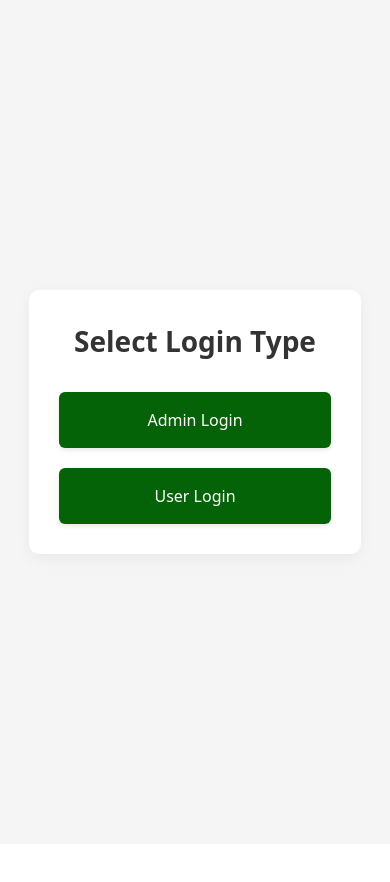
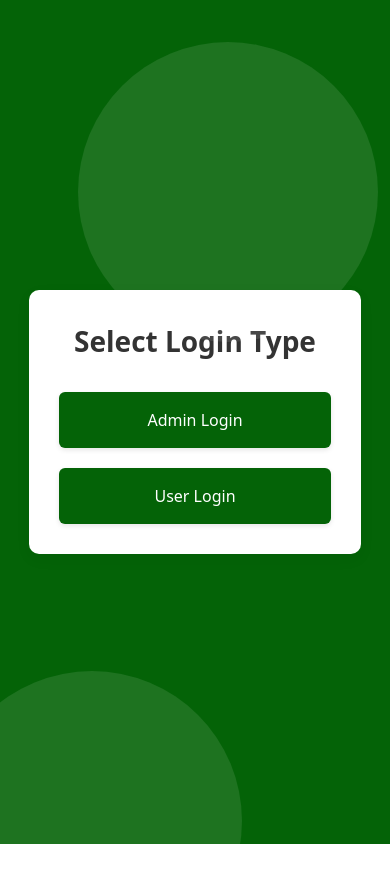
Before and after one commit to aztrix-codes/kurbani, a Next.js app: page / in a window 390 px wide. Shown: the top 882 px of the page. Before the commit the page ends 844 px from the top, so only its background shows below. Built offline with nearby package versions, Linux system fonts and the light colour scheme.

Commit message:
login page ui changed

```diff
--- a/src/app/auth/admin/page.js
+++ b/src/app/auth/admin/page.js
@@ -10,7 +10,6 @@ function AdminLoginPage() {
   const [isLoading, setIsLoading] = useState(false);
   const [error, setError] = useState('');
   const router = useRouter();
-
 
   const handleSubmit = async (e) => {
     e.preventDefault();
@@ -29,7 +28,6 @@ function AdminLoginPage() {
       console.error('Login error:', err);
 
       if (err.response) {
-        // The server responded with an error status
         if (err.response.status === 401) {
           setError('Invalid username or password');
         } else if (err.response.status === 400) {
@@ -38,10 +36,8 @@ function AdminLoginPage() {
           setError(`Server error occurred: ${err.response.data?.error || 'Unknown error'}`);
         }
       } else if (err.request) {
-        // The request was made but no response was received
         setError('Network error - please check your connection and try again');
       } else {
-        // Something happened in setting up the request
         setError('An unexpected error occurred');
       }
     } finally {
@@ -75,24 +71,6 @@ function AdminLoginPage() {
       justifyContent: 'center',
       alignItems: 'center',
       backgroundColor: '#f5f5f5'
-    },
-    backgroundCircle1: {
-      position: 'absolute',
-      width: '300px',
-      height: '300px',
-      borderRadius: '50%',
-      backgroundColor: 'rgba(255, 255, 255, 0.1)',
-      top: '10%',
-      left: '10%'
-    },
-    backgroundCircle2: {
-      position: 'absolute',
-      width: '400px',
-      height: '400px',
-      borderRadius: '50%',
-      backgroundColor: 'rgba(255, 255, 255, 0.1)',
-      bottom: '10%',
-      right: '5%'
     },
     leftPanelContent: {
       color: 'white',
@@ -156,7 +134,7 @@ function AdminLoginPage() {
       fontWeight: '500',
       cursor: 'pointer',
       transition: 'background-color 0.2s',
-      marginTop: '10px'
+      marginTop: '10px',
     },
     submitButtonHover: {
       backgroundColor: '#034d05'
@@ -166,7 +144,43 @@ function AdminLoginPage() {
       fontSize: '14px',
       marginTop: '10px',
       textAlign: 'center'
-    }
+    },
+    backgroundCircle1: {
+      position: 'absolute',
+      width: '300px',
+      height: '300px',
+      borderRadius: '50%',
+      backgroundColor: 'rgba(255, 255, 255, 0.1)',
+      top: '10%',
+      left: '10%'
+    },
+    backgroundCircle2: {
+      position: 'absolute',
+      width: '400px',
+      height: '400px',
+      borderRadius: '50%',
+      backgroundColor: 'rgba(255, 255, 255, 0.1)',
+      bottom: '10%',
+      right: '5%'
+    },
+    backgroundCircle3: {
+      position: 'absolute',
+      width: '300px',
+      height: '300px',
+      borderRadius: '50%',
+      backgroundColor: 'rgba(255, 255, 255, 0.1)',
+      top: '5%',
+      left: '20%'
+    },
+    backgroundCircle4: {
+      position: 'absolute',
+      width: '300px',
+      height: '300px',
+      borderRadius: '50%',
+      backgroundColor: 'rgba(255, 255, 255, 0.1)',
+      bottom: '-15%',
+      left: '-15%'
+    },
   };
 
   // Media query function for responsive design
@@ -174,19 +188,22 @@ function AdminLoginPage() {
     if (typeof window !== 'undefined' && window.innerWidth <= 768) {
       return {
         mainContainer: {
-          flexDirection: 'column-reverse'
+          flexDirection: 'column',
+          backgroundColor: '#046307' // Set green background for mobile
         },
         leftPanel: {
           display: 'none'
         },
         rightPanel: {
           width: '100%',
-          height: '100%'
+          height: '100%',
+          backgroundColor: 'transparent' // Make transparent to show green background
         },
         formContainer: {
           width: '85%',
           padding: '30px'
         }
+
       };
     }
     return {};
@@ -204,8 +221,9 @@ function AdminLoginPage() {
 
   return (
     <div style={styles.mainContainer}>
-      {/* Right Panel - Login Form */}
       <div style={styles.rightPanel}>
+        <div style={styles.backgroundCircle3}></div>
+        <div style={styles.backgroundCircle4}></div>
         <div style={styles.formContainer}>
           <h2 style={styles.formTitle}>Admin Login</h2>
 
@@ -251,7 +269,7 @@ function AdminLoginPage() {
         </div>
       </div>
 
-      {/* Left Panel - Branding */}
+      {/* Left Panel - Branding (hidden on mobile) */}
       <div style={styles.leftPanel}>
         <div style={styles.backgroundCircle1}></div>
         <div style={styles.backgroundCircle2}></div>
--- a/src/app/auth/user/page.js
+++ b/src/app/auth/user/page.js
@@ -10,9 +10,18 @@ function UserLoginPage() {
   const [error, setError] = useState('');
   const [redirect, setRedirect] = useState(false);
   const [buttonHovered, setButtonHovered] = useState(false);
+  const [isMobile, setIsMobile] = useState(false);
   const router = useRouter();
 
-  // Handle redirect
+  useEffect(() => {
+    const handleResize = () => {
+      setIsMobile(window.innerWidth <= 768);
+    };
+    handleResize();
+    window.addEventListener('resize', handleResize);
+    return () => window.removeEventListener('resize', handleResize);
+  }, []);
+
   useEffect(() => {
     if (redirect) {
       router.push('/user');
@@ -34,31 +43,7 @@ function UserLoginPage() {
     }, 800);
   };
 
-  // Media query function for responsive design - now safe for SSR
-  const applyMediaQuery = () => {
-    if (typeof window !== 'undefined' && window.innerWidth <= 768) {
-      return {
-        mainContainer: {
-          flexDirection: 'column-reverse'
-        },
-        leftPanel: {
-          display: 'none'
-        },
-        rightPanel: {
-          width: '100%',
-          height: '100%'
-        },
-        formContainer: {
-          width: '85%',
-          padding: '30px'
-        }
-      };
-    }
-    return {};
-  };
-
-  // Initialize styles
-  const [styles, setStyles] = useState({
+  const styles = {
     mainContainer: {
       display: 'flex',
       width: '100vw',
@@ -66,43 +51,39 @@ function UserLoginPage() {
       margin: 0,
       padding: 0,
       overflow: 'hidden',
-      flexDirection: 'row-reverse'
+      flexDirection: isMobile ? 'column' : 'row-reverse',
+      backgroundColor: isMobile ? '#046307' : 'transparent',
+      position: 'relative'
     },
     leftPanel: {
-      width: '50%',
+      width: isMobile ? '0%' : '50%',
       height: '100%',
       backgroundColor: '#046307',
-      display: 'flex',
+      display: isMobile ? 'none' : 'flex',
       justifyContent: 'center',
       alignItems: 'center',
       position: 'relative'
     },
     rightPanel: {
-      width: '50%',
-      height: '100%',
+      width: isMobile ? '100%' : '50%',
+      height: isMobile ? '100%' : '100%',
       display: 'flex',
       justifyContent: 'center',
       alignItems: 'center',
-      backgroundColor: '#f5f5f5'
+      backgroundColor: isMobile ? 'transparent' : '#f5f5f5',
+      position: 'relative'
     },
-    backgroundCircle1: {
-      position: 'absolute',
-      width: '300px',
-      height: '300px',
-      borderRadius: '50%',
-      backgroundColor: 'rgba(255, 255, 255, 0.1)',
-      top: '10%',
-      left: '10%'
+    formContainer: {
+      width: isMobile ? '90%' : '70%',
+      maxWidth: '450px',
+      padding: isMobile ? '30px' : '40px',
+      borderRadius: '10px',
+      backgroundColor: 'white',
+      boxShadow: '0 5px 15px rgba(0, 0, 0, 0.05)',
+      margin: isMobile ? '0 auto' : '0',
+      transform: isMobile ? 'translateY(0)' : 'none'
     },
-    backgroundCircle2: {
-      position: 'absolute',
-      width: '400px',
-      height: '400px',
-      borderRadius: '50%',
-      backgroundColor: 'rgba(255, 255, 255, 0.1)',
-      bottom: '10%',
-      right: '5%'
-    },
+    // Keep all your other style objects exactly the same
     leftPanelContent: {
       color: 'white',
       textAlign: 'center',
@@ -118,14 +99,6 @@ function UserLoginPage() {
       fontSize: '20px',
       opacity: 0.9,
       lineHeight: 1.6
-    },
-    formContainer: {
-      width: '70%',
-      maxWidth: '450px',
-      padding: '40px',
-      borderRadius: '10px',
-      backgroundColor: 'white',
-      boxShadow: '0 5px 15px rgba(0, 0, 0, 0.05)'
     },
     formTitle: {
       fontSize: '28px',
@@ -175,43 +148,53 @@ function UserLoginPage() {
       fontSize: '14px',
       marginTop: '10px',
       textAlign: 'center'
-    }
-  });
-
-  // Apply responsive styles after component mounts
-  useEffect(() => {
-    const responsiveStyles = applyMediaQuery();
-    setStyles(prevStyles => {
-      const newStyles = {...prevStyles};
-      Object.keys(responsiveStyles).forEach(key => {
-        if (newStyles[key]) {
-          newStyles[key] = { ...newStyles[key], ...responsiveStyles[key] };
-        }
-      });
-      return newStyles;
-    });
-
-    const handleResize = () => {
-      const responsiveStyles = applyMediaQuery();
-      setStyles(prevStyles => {
-        const newStyles = {...prevStyles};
-        Object.keys(responsiveStyles).forEach(key => {
-          if (newStyles[key]) {
-            newStyles[key] = { ...newStyles[key], ...responsiveStyles[key] };
-          }
-        });
-        return newStyles;
-      });
-    };
-
-    window.addEventListener('resize', handleResize);
-    return () => window.removeEventListener('resize', handleResize);
-  }, []);
+    },
+    backgroundCircle1: {
+      position: 'absolute',
+      width: '300px',
+      height: '300px',
+      borderRadius: '50%',
+      backgroundColor: 'rgba(255, 255, 255, 0.1)',
+      top: '10%',
+      left: '10%',
+      display: isMobile ? 'none' : 'block'
+    },
+    backgroundCircle2: {
+      position: 'absolute',
+      width: '400px',
+      height: '400px',
+      borderRadius: '50%',
+      backgroundColor: 'rgba(255, 255, 255, 0.1)',
+      bottom: '10%',
+      right: '5%',
+      display: isMobile ? 'none' : 'block'
+    },
+    backgroundCircle3: {
+      position: 'absolute',
+      width: '300px',
+      height: '300px',
+      borderRadius: '50%',
+      backgroundColor: 'rgba(255, 255, 255, 0.1)',
+      top: '5%',
+      left: '20%'
+    },
+    backgroundCircle4: {
+      position: 'absolute',
+      width: '300px',
+      height: '300px',
+      borderRadius: '50%',
+      backgroundColor: 'rgba(255, 255, 255, 0.1)',
+      bottom: '-15%',
+      left: '-15%'
+    },
+  };
 
   return (
     <div style={styles.mainContainer}>
       {/* Right Panel - Login Form */}
       <div style={styles.rightPanel}>
+        <div style={styles.backgroundCircle3}></div>
+        <div style={styles.backgroundCircle4}></div>
         <div style={styles.formContainer}>
           <h2 style={styles.formTitle}>User Login</h2>
 
@@ -257,7 +240,7 @@ function UserLoginPage() {
         </div>
       </div>
 
-      {/* Left Panel - Branding */}
+      {/* Left Panel - Branding (hidden on mobile) */}
       <div style={styles.leftPanel}>
         <div style={styles.backgroundCircle1}></div>
         <div style={styles.backgroundCircle2}></div>
--- a/src/app/page.js
+++ b/src/app/page.js
@@ -24,7 +24,7 @@ export default function Home() {
       margin: 0,
       padding: 0,
       overflow: 'hidden',
-      flexDirection: 'row-reverse'
+      flexDirection: 'row-reverse',
     },
     leftPanel: {
       width: '50%',
@@ -114,7 +114,25 @@ export default function Home() {
       backgroundColor: '#034d05',
       transform: 'translateY(-2px)',
       boxShadow: '0 4px 8px rgba(0, 0, 0, 0.15)'
-    }
+    },
+    backgroundCircle3: {
+      position: 'absolute',
+      width: '300px',
+      height: '300px',
+      borderRadius: '50%',
+      backgroundColor: 'rgba(255, 255, 255, 0.1)',
+      top: '5%',
+      left: '20%'
+    },
+    backgroundCircle4: {
+      position: 'absolute',
+      width: '300px',
+      height: '300px',
+      borderRadius: '50%',
+      backgroundColor: 'rgba(255, 255, 255, 0.1)',
+      bottom: '-15%',
+      left: '-15%'
+    },
   };
 
   // Only apply media queries on client side
@@ -123,14 +141,16 @@ export default function Home() {
       if (window.innerWidth <= 768) {
         return {
           mainContainer: {
-            flexDirection: 'column-reverse'
+            flexDirection: 'column',
+            background: '#046307' // This sets the mobile background to green
           },
           leftPanel: {
-            display: 'none'
+            display: 'none' // Hide the left panel on mobile
           },
           rightPanel: {
             width: '100%',
-            height: '100%'
+            height: '100%',
+            background: 'transparent' // Make right panel transparent to show green background
           },
           formContainer: {
             width: '85%',
@@ -152,6 +172,8 @@ export default function Home() {
     <div style={styles.mainContainer}>
       {/* Right Panel - Login Selection */}
       <div style={styles.rightPanel}>
+        <div style={styles.backgroundCircle3}></div>
+        <div style={styles.backgroundCircle4}></div>
         <div style={styles.formContainer}>
           <h2 style={styles.formTitle}>Select Login Type</h2>
 
@@ -177,7 +199,7 @@ export default function Home() {
         </div>
       </div>
 
-      {/* Left Panel - Branding */}
+      {/* Left Panel - Branding (hidden on mobile) */}
       <div style={styles.leftPanel}>
         <div style={styles.backgroundCircle1}></div>
         <div style={styles.backgroundCircle2}></div>
```
